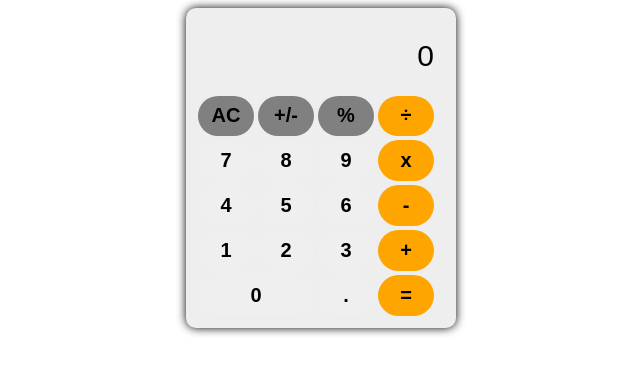
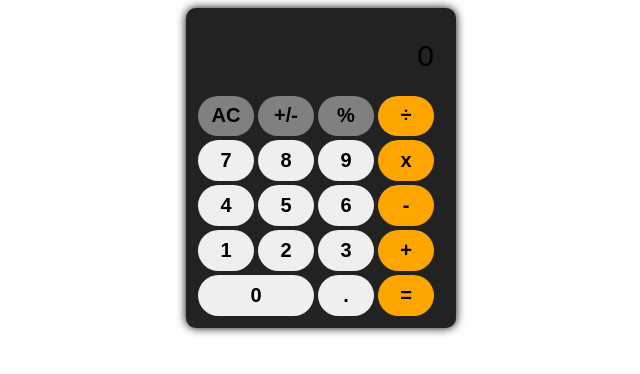
Before and after one commit to aledlb8/Apple-Calculator-Clone, a plain HTML site: page index.html in a window 1280 px wide. Shown: the whole page, without its empty margins (319-959 px from the left). Drawn offline with Linux system fonts and the light colour scheme.

Commit message:
Update style.css

```diff
--- a/style.css
+++ b/style.css
@@ -2,7 +2,7 @@
     margin: 0 auto;
     width: 250px;
     height: 300px;
-    background-color: #eee;
+    background-color: #222;
     border-radius: 10px;
     padding: 10px;
     box-shadow: 0px 0px 10px #000;
```
